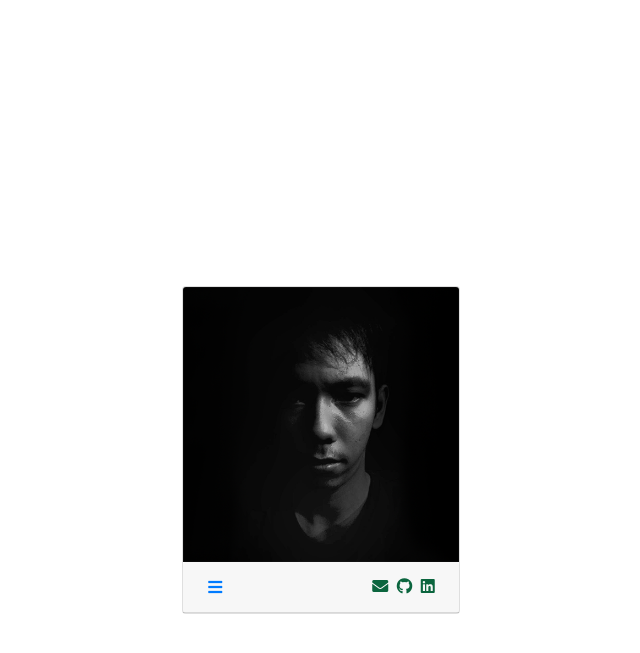
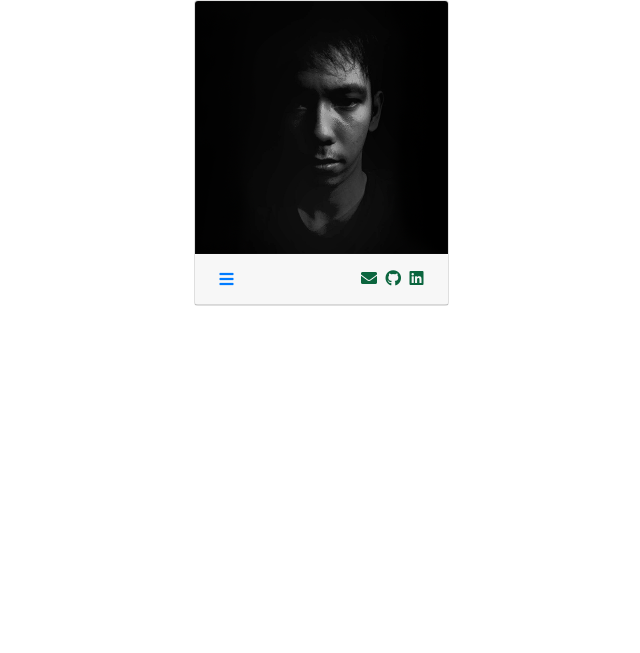
Before and after one commit to samsir/rumah, a Jekyll site: the page built from index.md, in a window 1280 px wide. Shown: the top 653 px of the page, without its empty margins (319-959 px from the left). Built offline with Jekyll 4.4.1, drawn with Linux system fonts in a browser that asks for light colours.

Commit message:
Update card.html

```diff
--- a/_includes/card.html
+++ b/_includes/card.html
@@ -1,5 +1,5 @@
-<article class="col-sm-12 align-self-center" role="menu">
-         <div class="card card-block w-25 mx-auto">
+<article class="col-lg-3 col-sm-5 col-md-4 mx-auto" role="menu">
+         <div class="card card-block">
              <a href="{{ site.url }}"><img class="card-img-top disable-user-select" alt="avatar" src="{{ site.baseurl }}/assets/images/ava.png" alt="{{ site.url }}"></a>
 <div class="accordion" id="accordionNav">
     <div class="card-header clearfix" id="headingNav">
```
